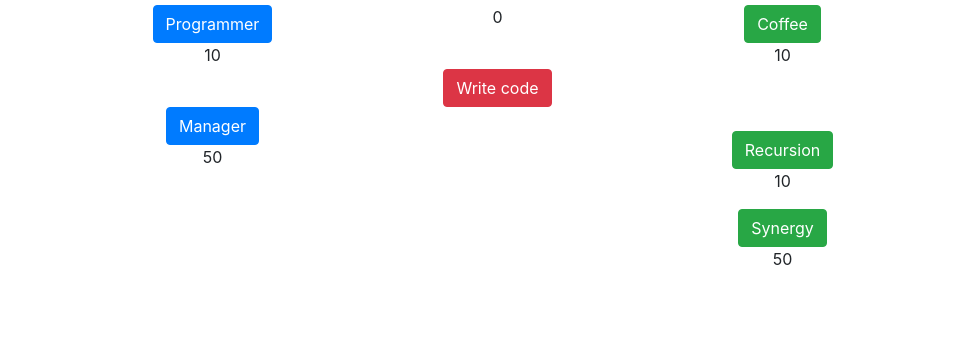
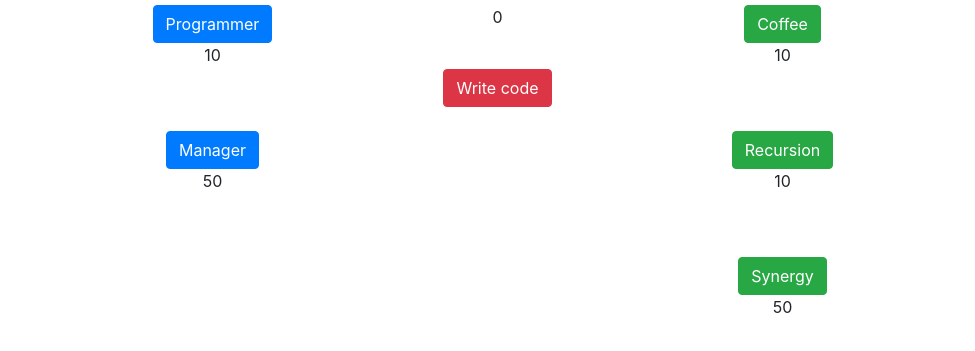
Before and after one commit to wrenoud/Idle-Programmer, a plain HTML site: page index.html in a window 1280 px wide. Shown: the part 261-612 px from the top of the page, without its empty margins (0-975 px from the left). Drawn offline with nearby package versions, Linux system fonts and the light colour scheme.

Commit message:
changed vertical space

```diff
--- a/index.html
+++ b/index.html
@@ -17,7 +17,7 @@
             <div class="row">
                 <div class="col-3" style="text-align: center">
                     <h1 class="display-4">Buy workers:</h1>
-                     <button type="button" class="btn btn-primary" onclick="buyProgrammer()">Programmer</button><p id="pro cost"></p> <br>
+                     <button type="button" class="btn btn-primary" onclick="buyProgrammer()">Programmer</button><p id="pro cost"></p> <br><br>
                     <button type="button" class="btn btn-primary" onclick="buyManager()">Manager</button><p id="man cost"></p>
                 </div>
                 <div class="col-3" style="text-align: center">
@@ -30,7 +30,7 @@
                 <div class="col-3" style="text-align: center">
                     <h1 class="display-4">Buy Upgrades:</h1>
                      <button type="button" class="btn btn-success" onclick="buyCoffee()">Coffee</button><p id="cof cost"></p> <br><br>
-                    <button type="button" class="btn btn-success" onclick="buyRecursion()">Recursion</button><p id="rec cost"></p>
+                    <button type="button" class="btn btn-success" onclick="buyRecursion()">Recursion</button><p id="rec cost"></p><br><br>
                     <button type="button" class="btn btn-success" onclick="buySynergy()">Synergy</button><p id="syn cost"></p>
                 </div>
             </div>
```
